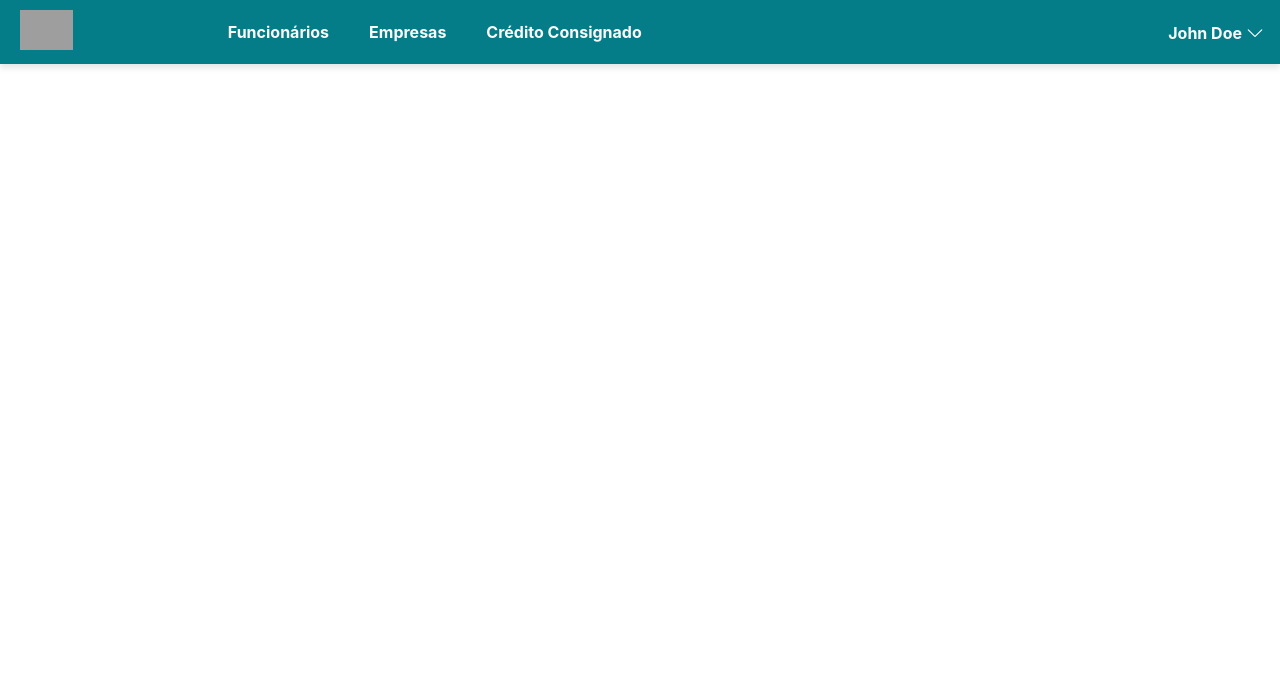
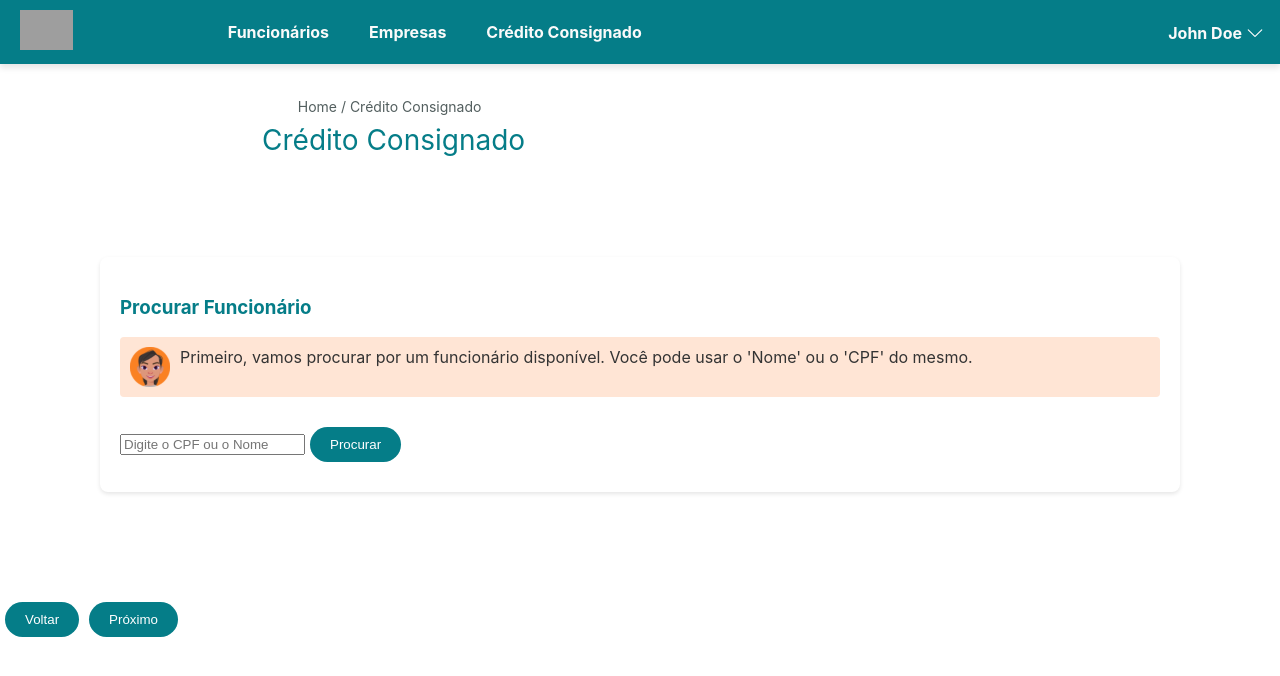
Before and after one commit to mactavishkkk/credifit-challenge, a React (Create React App) app: page /emprestimo/criar in a window 1280 px wide. Shown: the top 676 px of the page. Built offline with nearby package versions, Linux system fonts and the light colour scheme; grey boxes are pictures that could not be loaded.

Commit message:
feat: adição dos cards para empréstimo (drawer)

```diff
--- a/src/App.js
+++ b/src/App.js
@@ -4,6 +4,7 @@ import Worker from './pages/Worker';
 import PayrollLoan from './pages/PayrollLoan';
 import Company from './pages/Company';
 import Header from './components/Header/Header';
+import LoanApplication from './pages/PayrollLoan/LoanApplication';
 
 const App = () => {
   return (
@@ -12,8 +13,9 @@ const App = () => {
         <Header />
         <Routes>
           <Route path="/" element={<PayrollLoan />} />
-          <Route path="/workers" element={<Worker />} />
-          <Route path="/companies" element={<Company />} />
+          <Route path="/funcionarios" element={<Worker />} />
+          <Route path="/empresas" element={<Company />} />
+          <Route path="/emprestimo/criar" element={<LoanApplication />} />
         </Routes>
       </div>
     </Router>
--- /dev/null
+++ b/src/components/AssistantMessage/AssistantMessage.css
@@ -0,0 +1,20 @@
+.assistant-message-container {
+    display: flex;
+    align-items: flex-start;
+    background-color: #FFE5D5;
+    padding: 10px;
+    margin-bottom: 20px;
+    border-radius: 4px;
+    font-size: 16px;
+    color: #333;
+}
+
+.assistant-icon {
+    width: 40px;
+    height: 40px;
+    margin-right: 10px;
+}
+
+.assistant-message {
+    flex: 1;
+}
--- /dev/null
+++ b/src/components/AssistantMessage/AssistantMessage.js
@@ -0,0 +1,16 @@
+import React from 'react';
+import './AssistantMessage.css';
+import AssistantIcon from '../../assets/assistant.svg';
+
+const AssistantMessage = ({ message }) => {
+    return (
+        <div className="assistant-message-container">
+            <img src={AssistantIcon} alt="Assistant" className="assistant-icon" />
+            <div className="assistant-message">
+                {message}
+            </div>
+        </div>
+    );
+};
+
+export default AssistantMessage;
--- a/src/components/Header/Header.js
+++ b/src/components/Header/Header.js
@@ -13,8 +13,8 @@ const Header = () => {
         <img src={logo} alt="Logo" />
       </div>
       <nav className="nav-links">
-        <Link to="/workers">Funcionários</Link>
-        <Link to="/companies">Empresas</Link>
+        <Link to="/funcionarios">Funcionários</Link>
+        <Link to="/empresas">Empresas</Link>
         <Link to="/">Crédito Consignado</Link>
       </nav>
       <div className="user-info" onClick={() => alert('em breve!')}>
--- a/src/pages/Company/index.css
+++ b/src/pages/Company/index.css
@@ -1,5 +1,20 @@
+.bread-crumbs {
+    text-align: center;
+    font-size: 14px;
+    position: relative;
+    top: 20px;
+    right: 4px;
+    color: #535F5F;
+}
+
 .title {
-    margin: 25px;
+    text-align: center;
+    font-size: 28px;
+    color: #057D88;
+}
+
+.bread-crumbs-container {
+    width: 61.5%;
 }
 
 .container {
--- a/src/pages/Company/index.js
+++ b/src/pages/Company/index.js
@@ -20,7 +20,10 @@ const Company = () => {
 
     return (
         <div>
-            <h2 className='title'>Empresas</h2>
+            <div className='bread-crumbs-container'>
+                <p className='bread-crumbs'>Home / Empresas</p>
+                <p className='title'>Empresas</p>
+            </div>
             <div className='container'>
                 {companies.map(company => (
                     <CompanyCard key={company.id} company={company} />
--- /dev/null
+++ b/src/pages/PayrollLoan/LoanApplication/index.css
@@ -0,0 +1,55 @@
+.container {
+    margin: 25px;
+    display: flex;
+    justify-content: center;
+    align-items: center;
+    flex-direction: column;
+}
+
+.title {
+    text-align: center;
+    margin-bottom: 20px;
+}
+
+.title-card {
+    color: #057D88;
+}
+
+.card {
+    border-radius: 8px;
+    padding: 20px;
+    margin: 100px;
+    box-shadow: 0 2px 4px rgba(0, 0, 0, 0.1);
+}
+
+.installments-options button {
+    margin: 0 10px;
+    padding: 10px 20px;
+    border: none;
+    border-radius: 5px;
+    cursor: pointer;
+}
+
+.installments-options button.selected {
+    background-color: #057D88;
+    color: white;
+}
+
+button {
+    margin: 10px 5px;
+    padding: 10px 20px;
+    background-color: #057D88;
+    color: white;
+    border: none;
+    border-radius: 24px;
+    cursor: pointer;
+}
+
+button:hover {
+    background-color: #045A5E;
+}
+
+button:disabled {
+    background-color: #ccc;
+    cursor: not-allowed;
+}
--- /dev/null
+++ b/src/pages/PayrollLoan/LoanApplication/index.js
@@ -0,0 +1,118 @@
+import React, { useState } from 'react';
+import { useNavigate } from 'react-router-dom';
+import axios from '../../../api/axios';
+import './index.css';
+import AssistantMessage from '../../../components/AssistantMessage/AssistantMessage';
+
+const LoanApplication = () => {
+    const [currentStep, setCurrentStep] = useState(1);
+    const [searchTerm, setSearchTerm] = useState('');
+    const [selectedWorker, setSelectedWorker] = useState(null);
+    const [totalFinanced, setTotalFinanced] = useState('');
+    const [installments, setInstallments] = useState(null);
+
+    const navigate = useNavigate();
+
+    const handleSearch = async () => {
+        try {
+            const response = await axios.post(`/workers/search?searchTerm=${searchTerm}`);
+            setSelectedWorker(response.data[0]);
+        } catch (error) {
+            console.error('Error fetching worker', error);
+        }
+    };
+
+    const handleNext = () => {
+        setCurrentStep(currentStep + 1);
+    };
+
+    const handlePrevious = () => {
+        setCurrentStep(currentStep - 1);
+    };
+
+    const handleConfirm = async () => {
+        try {
+            const response = await axios.post('/payrolls', {
+                worker: selectedWorker.id,
+                company: selectedWorker.company,
+                numberInstallments: installments,
+                installmentValue: totalFinanced / installments,
+                totalFinanced: totalFinanced
+            });
+            navigate('/');
+        } catch (error) {
+            console.error('Error creating loan', error);
+        }
+    };
+
+    return (
+        <div>
+            <div className='bread-crumbs-container'>
+                <p className='bread-crumbs'>Home / Crédito Consignado</p>
+                <p className='title'>Crédito Consignado</p>
+            </div>
+            {currentStep === 1 && (
+                <div className='card'>
+                    <h3 className='title-card'>Procurar Funcionário</h3>
+                    <AssistantMessage message="Primeiro, vamos procurar por um funcionário disponível. Você pode usar o 'Nome' ou o 'CPF' do mesmo." />
+                    <input
+                        type='text'
+                        value={searchTerm}
+                        onChange={(e) => setSearchTerm(e.target.value)}
+                        placeholder='Digite o CPF ou o Nome'
+                    />
+                    <button onClick={handleSearch}>Procurar</button>
+                    {selectedWorker && (
+                        <div>
+                            <p>Funcionário encontrado: {selectedWorker.name}</p>
+                            <p>Nome: {selectedWorker.name}</p>
+                            <p>CPF: {selectedWorker.cpf}</p>
+                        </div>
+                    )}
+                </div>
+            )}
+            {currentStep === 2 && (
+                <div className='card'>
+                    <h3 className='title-card'>Simular Empréstimo</h3>
+                    <AssistantMessage message="Você possui saldo para Crédito Consignado pela empresa Seguros Seguradora. Faça uma simulação! Digite quanto você precisa:" />
+                    <input
+                        type='number'
+                        value={totalFinanced}
+                        onChange={(e) => setTotalFinanced(e.target.value)}
+                        placeholder='Digite a quantia desejada'
+                    />
+                </div>
+            )}
+            {currentStep === 3 && (
+                <div className='card'>
+                    <h3 className='title-card'>Simular Empréstimo</h3>
+                    <AssistantMessage message="Escolha a opção de parcelamento que melhor funcionar para você:" />
+                    <div className='installments-options'>
+                        {[1, 2, 3, 4].map((num) => (
+                            <button
+                                key={num}
+                                className={installments === num ? 'selected' : ''}
+                                onClick={() => setInstallments(num)}
+                            >
+                                {num}x de {totalFinanced / num}
+                            </button>
+                        ))}
+                    </div>
+                </div>
+            )}
+            {currentStep === 4 && (
+                <div className='card'>
+                    <h3 className='title-card'>Resumo da simulação</h3>
+                    <AssistantMessage message="Pronto! Agora você já pode solicitar o empréstimo e recebê-lo na sua Conta Credifit! Veja o resumo da simulação!" />
+                    <p>Valor a creditar: {totalFinanced}</p>
+                    <p>Valor a financiar: R$ {totalFinanced}</p>
+                    <p>Parcelamento: {installments}x R$ {totalFinanced / installments}</p>
+                </div>
+            )}
+            <button onClick={handlePrevious}>Voltar</button>
+            <button onClick={handleNext}>Próximo</button>
+        </div>
+    );
+};
+
+export default LoanApplication;
--- a/src/pages/PayrollLoan/index.css
+++ b/src/pages/PayrollLoan/index.css
@@ -1,11 +1,40 @@
-.title {
-    margin: 25px;
+.bread-crumbs {
+    text-align: center;
+    font-size: 14px;
+    position: relative;
+    top: 20px;
+    right: 35px;
+    color: #535F5F;
 }
 
-.container {
-    margin: 25px;
+.title {
+    text-align: center;
+    font-size: 28px;
+    color: #057D88;
+}
+
+.bread-crumbs-container {
+    width: 76%;
+}
+
+.button-container {
     display: flex;
     justify-content: center;
-    align-items: center;
-    flex-direction: column;
+    margin-top: 20px;
 }
+
+.new-loan-button {
+    background-color: #057D88;
+    color: white;
+    border: none;
+    border-radius: 24px;
+    width: 200px;
+    height: 48px;
+    padding: 0 16px;
+    font-size: 16px;
+    cursor: pointer;
+}
+
+.new-loan-button:hover {
+    background-color: #045e66;
+}
--- a/src/pages/PayrollLoan/index.js
+++ b/src/pages/PayrollLoan/index.js
@@ -1,10 +1,13 @@
 import React, { useEffect, useState } from 'react';
 import axios from '../../api/axios';
-import './index.css'
 import PayrollCard from '../../components/PayrollCard/PayrollCard';
+import { useNavigate } from 'react-router-dom';
+import './index.css';
 
 const PayrollLoan = () => {
     const [payrolls, setPayrolls] = useState([]);
+
+    const navigate = useNavigate();
 
     useEffect(() => {
         const fetchPayrolls = async () => {
@@ -18,13 +21,23 @@ const PayrollLoan = () => {
         fetchPayrolls();
     }, []);
 
+    const handleNewLoan = () => {
+        navigate('/emprestimo/criar');
+    };
+
     return (
         <div>
-            <h2 className='title'>Empréstimos</h2>
+            <div className='bread-crumbs-container'>
+                <p className='bread-crumbs'>Home / Crédito Consignado</p>
+                <p className='title'>Crédito Consignado</p>
+            </div>
             <div className='container'>
                 {payrolls.map(payroll => (
                     <PayrollCard key={payroll.id} payroll={payroll} />
                 ))}
+            </div>
+            <div className='button-container'>
+                <button className='new-loan-button' onClick={handleNewLoan}>Novo empréstimo</button>
             </div>
         </div>
     );
--- a/src/pages/Worker/index.css
+++ b/src/pages/Worker/index.css
@@ -1,5 +1,20 @@
+.bread-crumbs {
+    text-align: center;
+    font-size: 14px;
+    position: relative;
+    top: 20px;
+    right: 13px;
+    color: #535F5F;
+}
+
 .title {
-    margin: 25px;
+    text-align: center;
+    font-size: 28px;
+    color: #057D88;
+}
+
+.bread-crumbs-container {
+    width: 65%;
 }
 
 .container {
```
Also changed, not shown: src/pages/Worker/index.js (+5 -2 lines).
